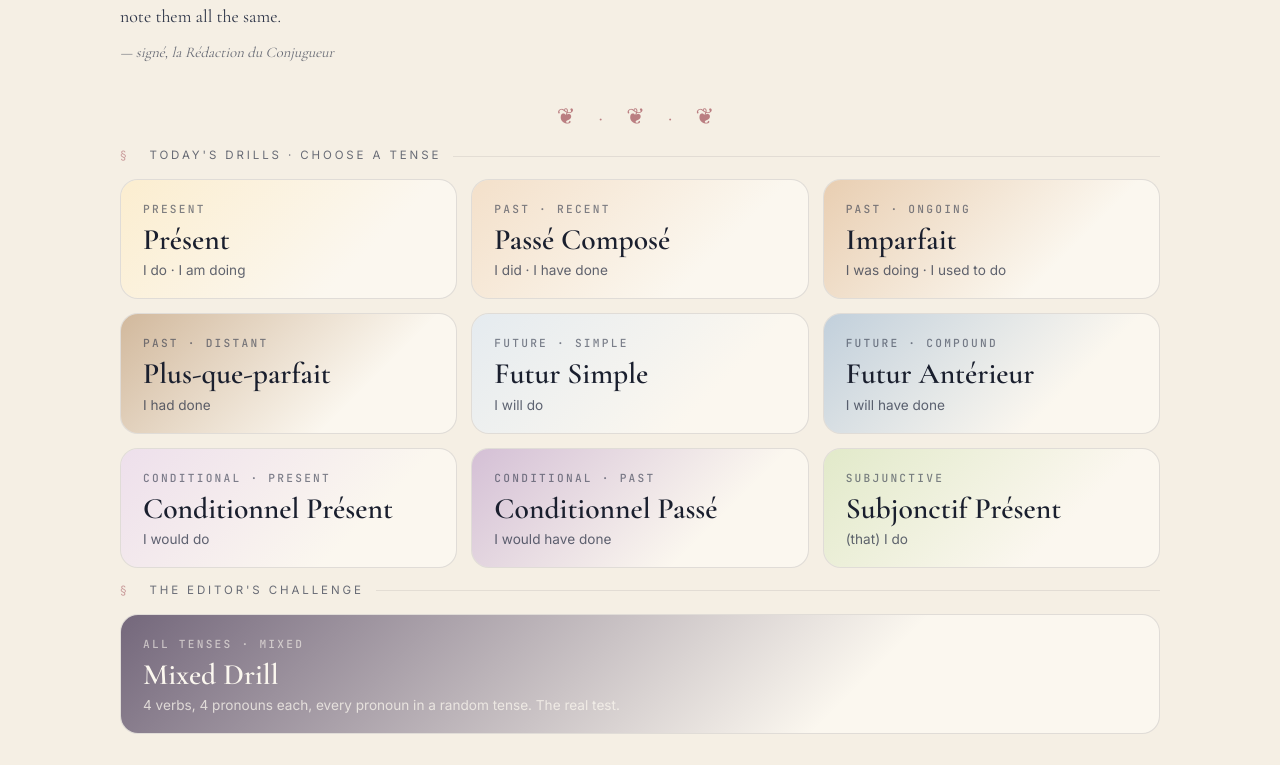
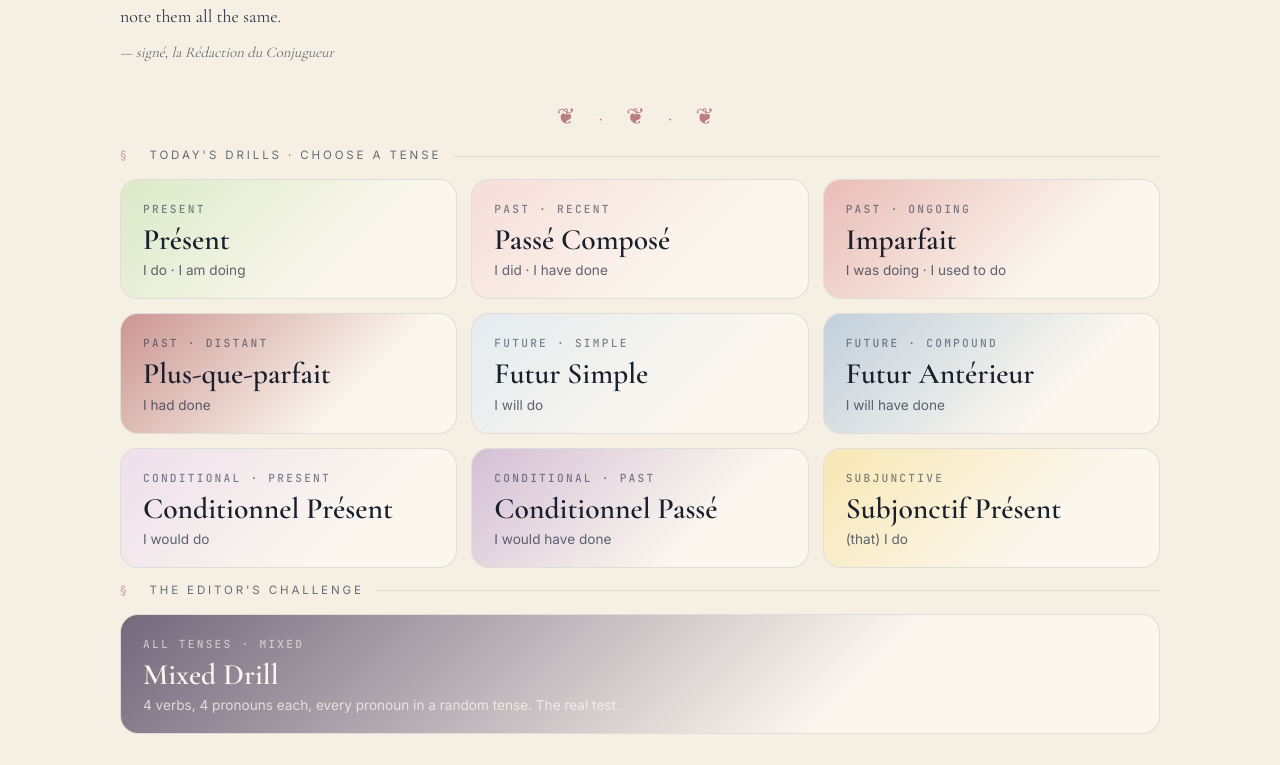
Before and after one commit to khassanboi/french-conjugation-trainer, a website: page index.html in a window 1280 px wide. Shown: the part 589-1354 px from the top of the page. Drawn offline with nearby package versions, Linux system fonts and the light colour scheme.

Commit message:
Recolor families: present green, past red trio, subjunctive yellow

```diff
--- a/index.html
+++ b/index.html
@@ -181,15 +181,15 @@ body{
 /* Colors are grouped by tense-family with light→dark shades within a family.
    Past trio = sepia/brown · Future pair = blue · Conditional pair = mauve
    Present = warm cream · Subjunctive = sage green · Mixed = ink */
-.tense-card[data-mode="present"]         {--c1:#fce4b0}  /* present — warm cream */
-.tense-card[data-mode="passeCompose"]    {--c1:#ecc9a5}  /* past — light sepia */
-.tense-card[data-mode="imparfait"]       {--c1:#d6a574}  /* past — mid sepia */
-.tense-card[data-mode="plusQueParfait"]  {--c1:#a87a4a}  /* past — dark sepia */
+.tense-card[data-mode="present"]         {--c1:#bcdca0}  /* present — fresh green */
+.tense-card[data-mode="passeCompose"]    {--c1:#f2c4c4}  /* past — light rose */
+.tense-card[data-mode="imparfait"]       {--c1:#d88080}  /* past — mid red */
+.tense-card[data-mode="plusQueParfait"]  {--c1:#9c3434}  /* past — deep burgundy red */
 .tense-card[data-mode="futur"]           {--c1:#cfdff0}  /* future — light sky */
 .tense-card[data-mode="futurAnterieur"]  {--c1:#88a8c8}  /* future — deep blue */
 .tense-card[data-mode="conditionnel"]    {--c1:#e0c8e8}  /* cond. — light lavender */
 .tense-card[data-mode="conditionnelPasse"]{--c1:#ad88bc} /* cond. — deeper mauve */
-.tense-card[data-mode="subjonctif"]      {--c1:#c8dca4}  /* subj. — sage */
+.tense-card[data-mode="subjonctif"]      {--c1:#f5d878}  /* subj. — warm yellow */
 .tense-card[data-mode="mixed"]{--c1:#1a1f2e;color:#fbf7ef}
 .tense-card[data-mode="mixed"] .tense-name,
 .tense-card[data-mode="mixed"] .tense-num,
```
